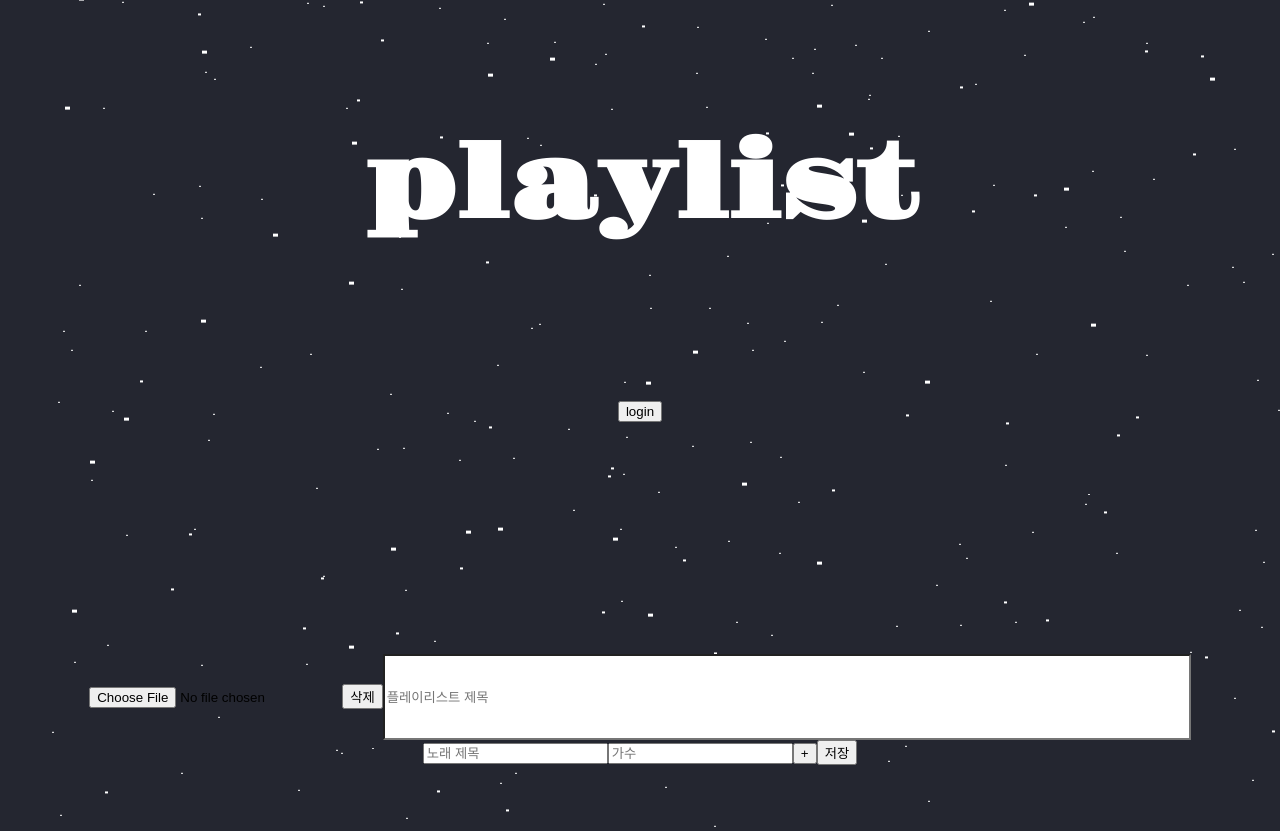
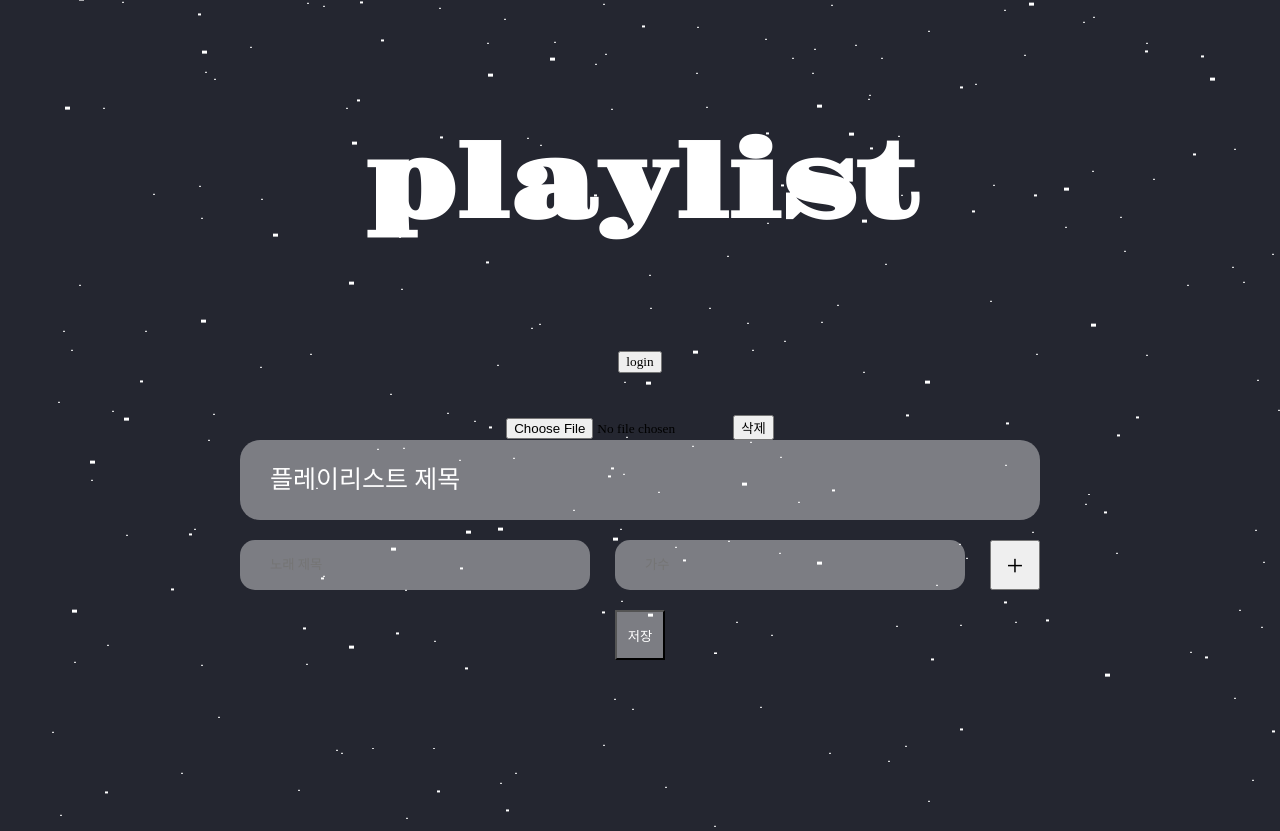
Before and after one commit to HyunJungJo98/Playlist, a React (Create React App) app: page /add in a window 1280 px wide. After the commit the page ends 800 px from the top, so only its background shows below. Built offline with nearby package versions, Linux system fonts and the light colour scheme; a web font is replaced by a local one.

Commit message:
Feat:이미지 추가 기능 구현, 조회 페이지 CSS 적용

```diff
--- a/src/components/Add.tsx
+++ b/src/components/Add.tsx
@@ -16,7 +16,7 @@ const Add: React.FC = () => {
   const [title, setTitle] = useState<string>('');
   const [artist, setArtist] = useState<string[]>([]);
   const [file, setFile] = useState<FileList | null>(null);
-  const [formdata, setFormdata] = useState<FormData | null>(null);
+  const [imageUrl, setImageUrl] = useState<string | null>(null);
   const local = LocalStorage.getInstance();
 
   useEffect(() => {
@@ -66,11 +66,12 @@ const Add: React.FC = () => {
       'playlist_list',
       initialPlaylist.filter((_, index) => index !== parseInt(id!))
     );
-    const newPalylistList: PlaylistList = {
+    let newPalylistList: PlaylistList = {
       title: playlistTitle,
       palylist: playlist,
-      image: formdata,
+      image: imageUrl,
     };
+
     if (!local.getLocalStorage('playlist_list')) {
       local.saveLocalStorage('playlist_list', [newPalylistList]);
     } else {
@@ -93,6 +94,7 @@ const Add: React.FC = () => {
   const fileDeleteButtonClick = (e: React.MouseEvent) => {
     e.preventDefault();
     setFile(null);
+    setImageUrl(null);
   };
 
   useEffect(() => {
@@ -102,20 +104,19 @@ const Add: React.FC = () => {
     if (file) {
       const formdata_ = new FormData();
       formdata_.append('image', file[0]);
-      setFormdata(formdata_);
       const reader = new FileReader();
       reader.onload = () => {
         imgEl.style.backgroundImage = `url(${reader.result})`;
+        setImageUrl(reader.result!.toString());
       };
       reader.readAsDataURL(file[0]);
     } else {
       imgEl.style.backgroundImage = `none`;
-      setFormdata(null);
     }
   }, [file]);
 
   return (
-    <form>
+    <form className={style.form}>
       <Search setPlaylist={setPlaylist} />
       <input type="file" id="image" onChange={fileUpload} />
       <label htmlFor="image"></label>
@@ -128,23 +129,36 @@ const Add: React.FC = () => {
         className={style.playlistTitle}
         ref={playlistTitleRef}
       />
+      <div className={style.inputArea}>
         <input
           type="text"
           placeholder="노래 제목"
           onChange={(e) => setTitle(e.target.value)}
           value={title}
           ref={titleRef}
+          className={style.title}
         />
+
         <input
           type="text"
           placeholder="가수"
           onChange={(e) => setArtist([e.target.value])}
           value={artist}
+          className={style.artist}
         />
-      <button onClick={addButtonClick}>+</button>
-      <button type="submit" onClick={saveButtonClick}>
+        <button onClick={addButtonClick} className={style.addButton}>
+          +
+        </button>
+      </div>
+      <div>
+        <button
+          type="submit"
+          onClick={saveButtonClick}
+          className={style.saveButton}
+        >
           저장
         </button>
+      </div>
       <ul>
         {playlist.map((item, index) => (
           <li
--- a/src/components/Playlists.tsx
+++ b/src/components/Playlists.tsx
@@ -47,23 +47,26 @@ const Playlists: React.FC = () => {
 
   const titleClick = (index: number, e: React.MouseEvent) => {
     e.preventDefault();
-
     navgation(`/playlist/${index}`);
   };
 
   const playlistHover = (
-    file: FormData | null,
-    e: React.MouseEvent<HTMLLIElement>
+    file: string | null,
+    _: React.MouseEvent<HTMLLIElement>
   ) => {
     const className = playlistRef.current!.className;
     const imgEl = document.querySelector(`.${className}`) as HTMLInputElement;
     if (file) {
-      console.log(file);
-      const reader = new FileReader();
-      reader.onload = () => {
-        console.log(reader.result);
-      };
+      imgEl.style.backgroundImage = `url(${file})`;
+      imgEl.style.opacity = '0.5';
     }
+  };
+
+  const playlistMouseLeave = (e: React.MouseEvent) => {
+    const className = playlistRef.current!.className;
+    const imgEl = document.querySelector(`.${className}`) as HTMLInputElement;
+
+    imgEl.style.backgroundImage = `none`;
   };
   return (
     <form className={style.form}>
@@ -83,6 +86,7 @@ const Playlists: React.FC = () => {
             className={style.playlist}
             ref={playlistRef}
             onMouseOver={(e) => playlistHover(playlist.image, e)}
+            onMouseLeave={playlistMouseLeave}
           >
             <div onClick={(e) => titleClick(index, e)} className={style.title}>
               {playlist.title}
--- a/src/components/Search.tsx
+++ b/src/components/Search.tsx
@@ -182,7 +182,7 @@ const Search: React.FC<SearchProps> = ({ setPlaylist }) => {
           </div>
         </>
       )}
-      <ul style={{ height: '200px', overflow: 'auto' }}>
+      <ul style={{ height: '10px', overflow: 'auto' }}>
         {selectedOption === 'tracks'
           ? tracks.map((track, index) => (
               <li key={index} onClick={(e) => trackClick(index, e)}>
--- a/src/components/ShowPlaylist.tsx
+++ b/src/components/ShowPlaylist.tsx
@@ -1,22 +1,27 @@
 import React from 'react';
 import { Link, useParams } from 'react-router-dom';
 import { PlaylistList } from '../interface/Palylist';
+import style from '../css/ShowPlaylist.module.css';
+import { LocalStorage } from '../util/LocalStorage';
 
 const ShowPlaylist: React.FC = () => {
   const { id } = useParams();
-  const localStoragePlaylist = localStorage.getItem('playlist_list')!;
-  const parseLocalStoragePlaylist = JSON.parse(localStoragePlaylist);
-  const thisPlaylist: PlaylistList = parseLocalStoragePlaylist[parseInt(id!)];
+  const local = LocalStorage.getInstance();
+  const localStoragePlaylist = local.getLocalStorage('playlist_list')!;
+  const thisPlaylist: PlaylistList = localStoragePlaylist[parseInt(id!)];
 
   return (
-    <section>
-      <h2>{thisPlaylist.title}</h2>
-      <Link to={`/modify/${id}`} style={{ textDecoration: 'none' }}>
-        수정
-      </Link>
-      <ul>
+    <section className={style.section}>
+      <h2 className={style.playlistTitle}>{thisPlaylist.title}</h2>
+      <div className={style.ModifyButton}>
+        <Link to={`/modify/${id}`} style={{ textDecoration: 'none' }}>
+          수정
+        </Link>
+      </div>
+
+      <ul className={style.playlists}>
         {thisPlaylist.palylist.map((playlist, index) => (
-          <li key={index}>
+          <li key={index} className={style.playlist}>
             {playlist.title} - {playlist.artist}
           </li>
         ))}
--- a/src/css/Add.module.css
+++ b/src/css/Add.module.css
@@ -1,4 +1,68 @@
+.form > * {
+  margin-bottom: 300px;
+  margin: 0 auto;
+}
+
+.form {
+  width: 800px;
+  margin: 0 auto;
+}
+
+.playlistTitle,
+.title,
+.artist {
+  border: none;
+  background-color: rgba(255, 255, 255, 0.4);
+  color: white;
+  padding: 0px 30px;
+  box-sizing: border-box;
+  margin-bottom: 20px;
+  transition: background-color 0.3s ease-out;
+}
+
 .playlistTitle {
+  font-size: 25px;
   width: 800px;
   height: 80px;
+  display: flex;
+  border-radius: 20px;
 }
+
+.playlistTitle:focus {
+  outline: none;
+  background-color: white;
+  color: #242630;
+}
+
+.playlistTitle:focus::placeholder {
+  color: #242630;
+}
+
+.playlistTitle::placeholder {
+  color: white;
+}
+
+.inputArea {
+  display: flex;
+  justify-content: space-between;
+}
+
+.title,
+.artist {
+  width: 350px;
+  height: 50px;
+  border-radius: 15px;
+}
+
+.addButton {
+  width: 50px;
+  height: 50px;
+  font-size: 30px;
+}
+
+.saveButton {
+  background-color: rgba(255, 255, 255, 0.4);
+  color: white;
+  width: 50px;
+  height: 50px;
+}
--- a/src/css/App.css
+++ b/src/css/App.css
@@ -5,7 +5,7 @@
 }
 
 h1 {
-  margin-bottom: 150px;
+  margin-bottom: 100px;
   font-size: 100px;
   text-decoration: none;
   font-family: 'title';
@@ -35,6 +35,11 @@ h1:hover {
 
 body {
   background: #242630;
+  font-family: 'general';
+}
+
+body input,
+body button {
   font-family: 'general';
 }
 
--- a/src/css/Playlists.module.css
+++ b/src/css/Playlists.module.css
@@ -1,5 +1,4 @@
 .form {
-  text-align: center;
   width: 800px;
   margin: 0 auto;
 }
@@ -10,7 +9,7 @@
 
 .AddButton > * {
   color: white;
-  font-size: 30px;
+  font-size: 25px;
   text-decoration: none;
   transition: color 0.3s ease-out;
 }
--- /dev/null
+++ b/src/css/ShowPlaylist.module.css
@@ -0,0 +1,61 @@
+.section > * {
+  margin: 0 auto;
+}
+
+.playlistTitle {
+  font-size: 25px;
+  width: 800px;
+  height: 80px;
+  background-color: white;
+  color: #242630;
+  display: flex;
+  padding: 0px 30px;
+  box-sizing: border-box;
+  border-radius: 20px;
+  align-items: center;
+}
+
+.playlists {
+  padding: 0px;
+  width: 800px;
+}
+
+.playlist {
+  display: flex;
+  font-size: 18px;
+  padding: 0px 30px;
+  box-sizing: border-box;
+  list-style: none;
+  margin: 15px 0px 0px 0px;
+  height: 50px;
+  background-color: rgba(255, 255, 255, 0.4);
+  color: white;
+  border-radius: 15px;
+  align-items: center;
+  cursor: pointer;
+  transition: background-color 0.3s ease-out, color 0.3s ease-out;
+}
+
+.playlist:hover {
+  background-color: white;
+  color: #242630;
+  /* background-color: #242630;
+  outline: white 1px solid; */
+}
+
+.ModifyButton {
+  width: 800px;
+  text-align: right;
+  padding: 15px;
+}
+
+.ModifyButton > * {
+  color: white;
+  font-size: 25px;
+  text-decoration: none;
+  transition: color 0.3s ease-out;
+}
+
+.ModifyButton:hover > * {
+  color: #cbcfe7;
+}
--- a/src/interface/Palylist.tsx
+++ b/src/interface/Palylist.tsx
@@ -6,5 +6,5 @@ export interface Playlist {
 export interface PlaylistList {
   title: string;
   palylist: Playlist[];
-  image: FormData | null;
+  image: string | null;
 }
```
Lines whose indentation alone changed are shown as unchanged.
